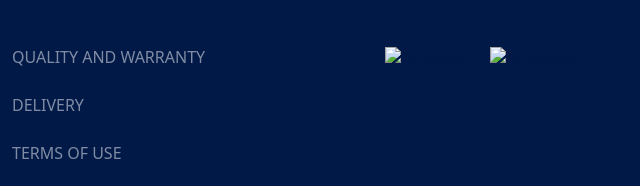
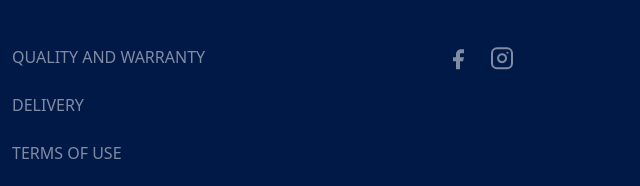
Before and after one commit to devdasz/Layout-designs, a website: page Sphare-custom-bootstrap/pages/products-page.html in a window 1280 px wide. Shown: the part 2536-2722 px from the top of the page, 640-1280 px from the left. Drawn offline with Linux system fonts and the light colour scheme; files whose address does not match are found by name.

Commit message:
issue fixed

```diff
--- a/Sphare-custom-bootstrap/pages/products-page.html
+++ b/Sphare-custom-bootstrap/pages/products-page.html
@@ -309,12 +309,12 @@
                 <div class=" d-none d-lg-block">
                     <a class="text-decoration-none mx-2" href="">
 
-                        <img src="./assets/icons/facebook.svg" alt="facebook" srcset="">
+                        <img src="../assets/icons/facebook.svg" alt="facebook" srcset="">
                     </a>
 
                     <a class="text-decoration-none mx-2" href="">
 
-                        <img src="./assets/icons/instagram.svg" alt="facebook" srcset="">
+                        <img src="../assets/icons/instagram.svg" alt="facebook" srcset="">
                     </a>
                 </div>
 
```
